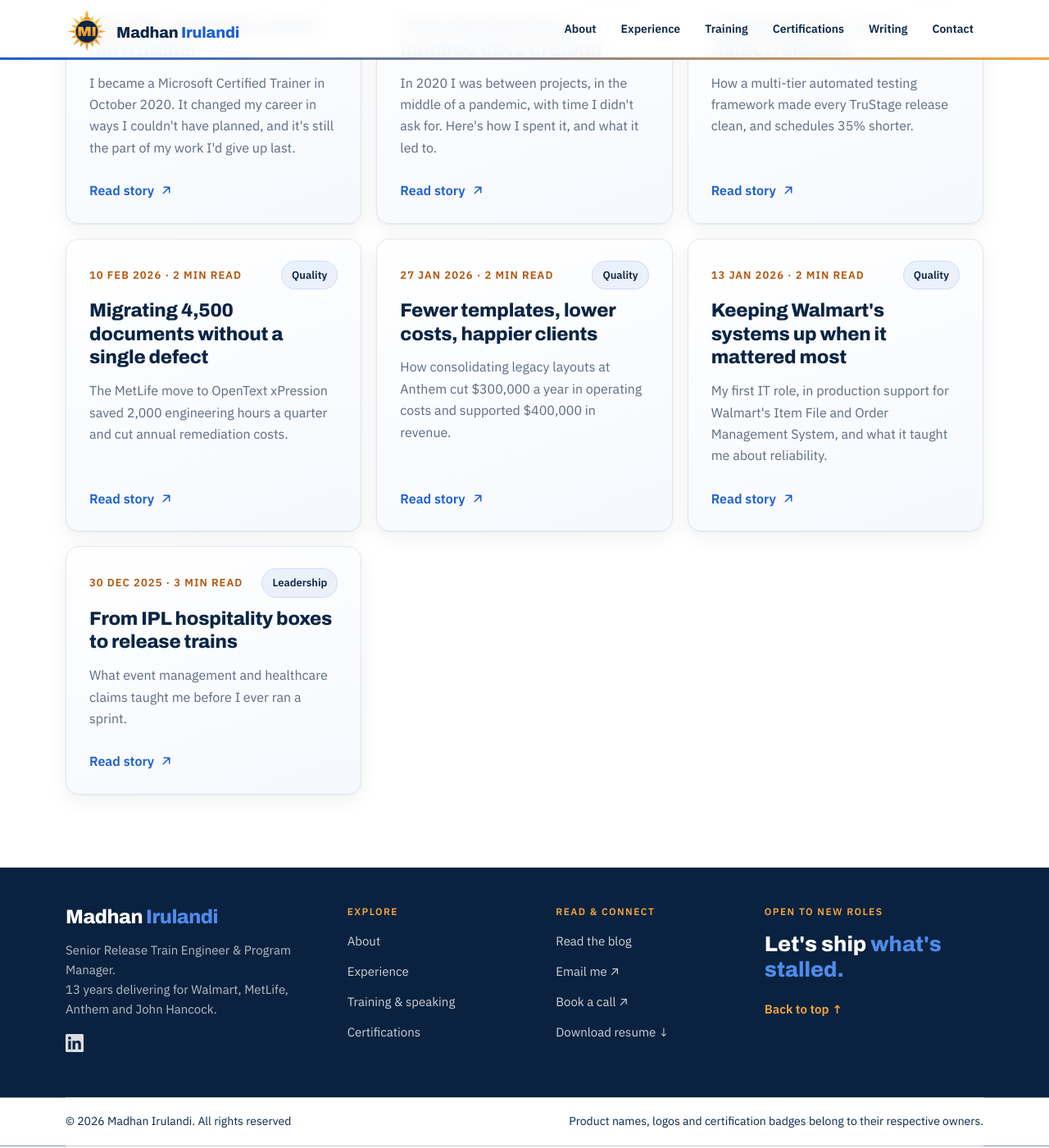
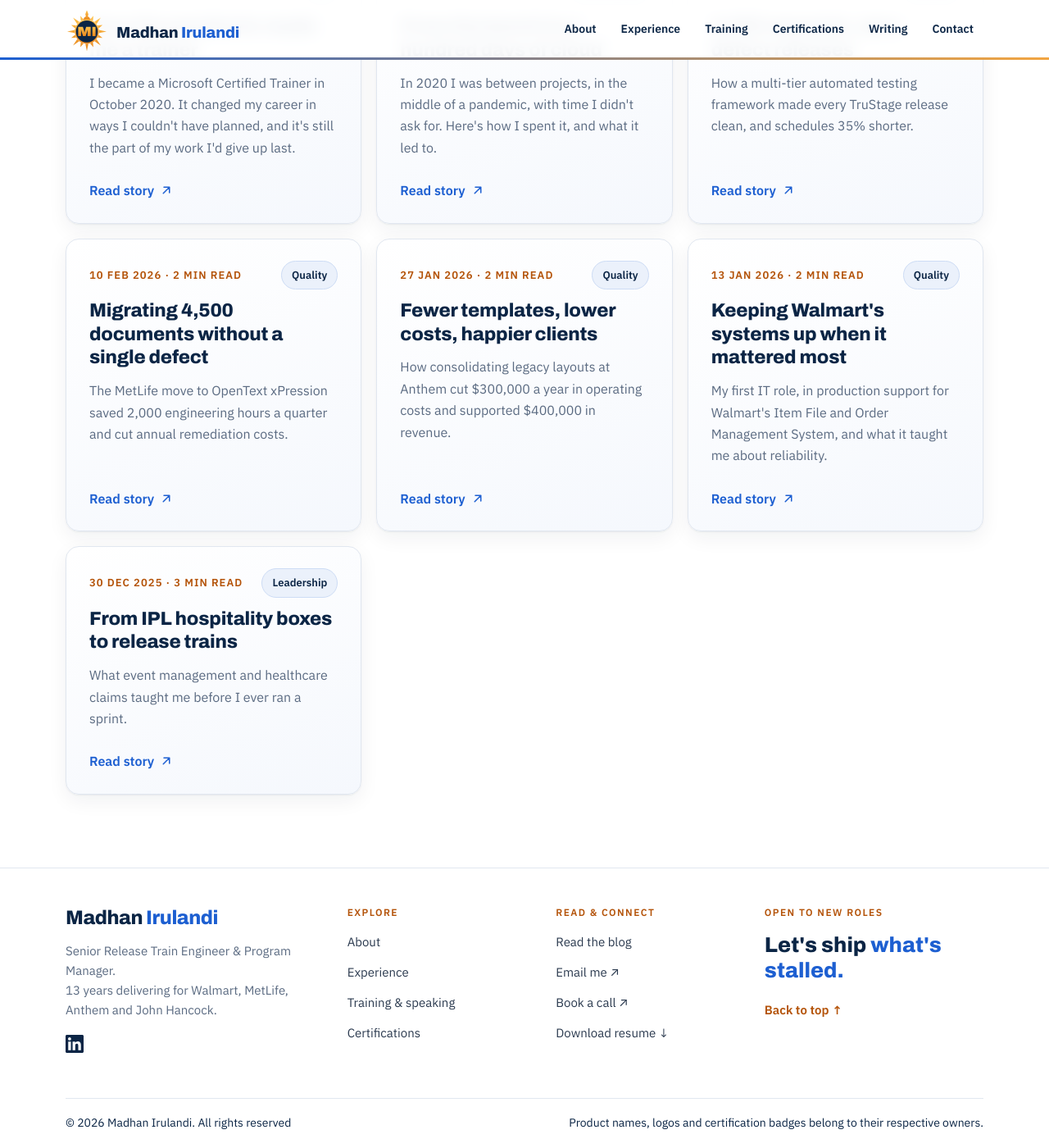
Before and after one commit to Madhan-I/Madhan-I.github.io, a Jekyll site: the page built from blog/index.html, in a window 1280 px wide and 1400 px high, scrolled down 2692 px. Shown: the whole window at 82% size. Built offline with Jekyll 4.4.1, drawn with Linux system fonts in a browser that asks for light colours.

Commit message:
Footer: whole footer on white with navy, blue and amber text.
Co-Authored-By: Claude Opus 5.5 <noreply@anthropic.com>
Claude-Session: https://claude.ai/code/session_01MFRrTt7LBDdX57m85KHNGp

```diff
--- a/assets/css/style.css
+++ b/assets/css/style.css
@@ -827,3 +827,16 @@ footer .f-bottom a { color: #FFFFFF; }
 footer .wrap.f-grid { padding-bottom: 0; }
 footer .f-bottom { margin-top: 16px; padding: 18px 0; border-top: 0; background: #FFFFFF; box-shadow: 0 0 0 100vmax #FFFFFF; clip-path: inset(0 -100vmax); }
 footer .f-bottom, footer .f-bottom span, footer .f-bottom a { color: var(--navy); }
+/* Whole footer on white */
+footer { background: #FFFFFF; color: var(--muted); border-top: 1px solid var(--line); }
+footer .f-name { color: var(--navy); }
+footer .f-name span, footer .f-big span { color: var(--brand); }
+footer .f-tag { color: var(--muted); }
+footer .f-in { color: var(--navy); opacity: 1; }
+footer .f-in:hover { color: var(--brand); }
+footer .f-col b { color: #B45309; }
+footer .f-col a { color: var(--text); }
+footer .f-col a:hover { color: var(--brand); }
+footer .f-big { color: var(--navy); }
+footer .f-top { color: #B45309 !important; }
+footer .f-bottom { border-top: 1px solid var(--line); box-shadow: none; clip-path: none; }
```
